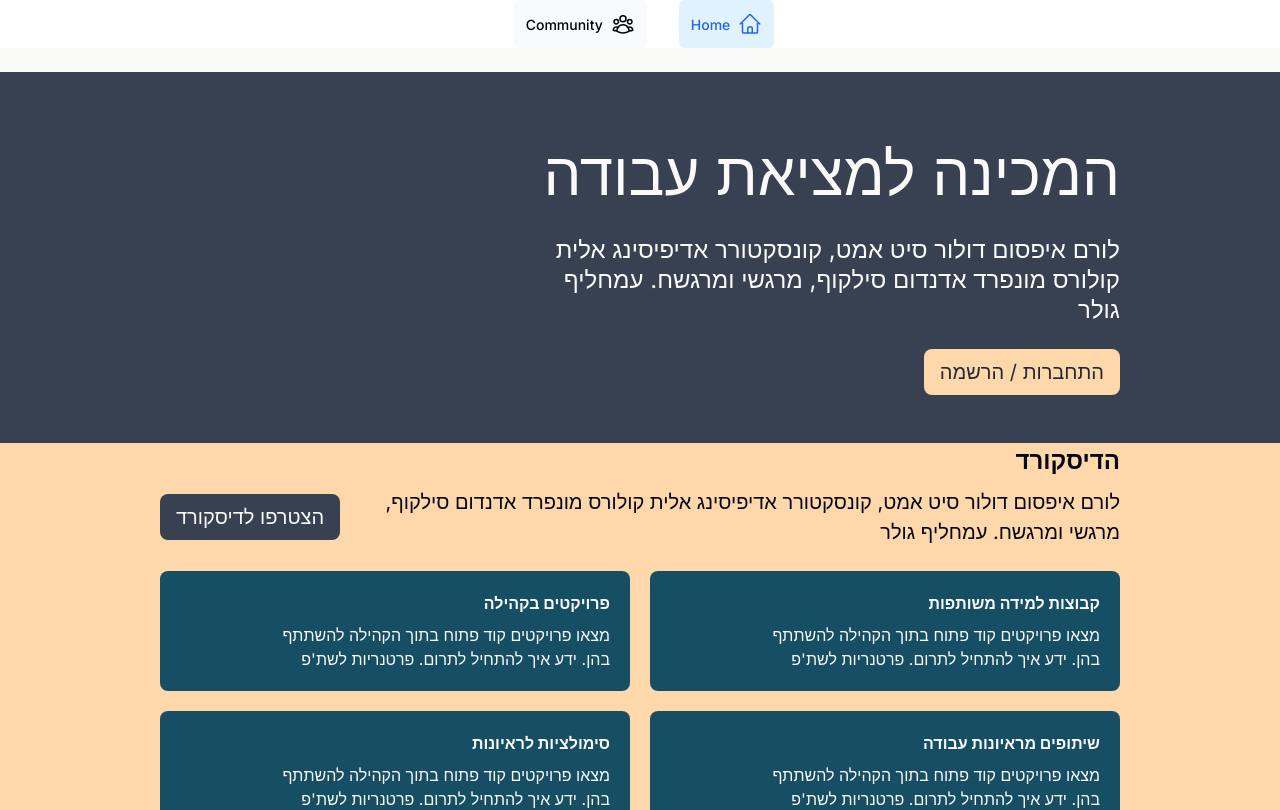
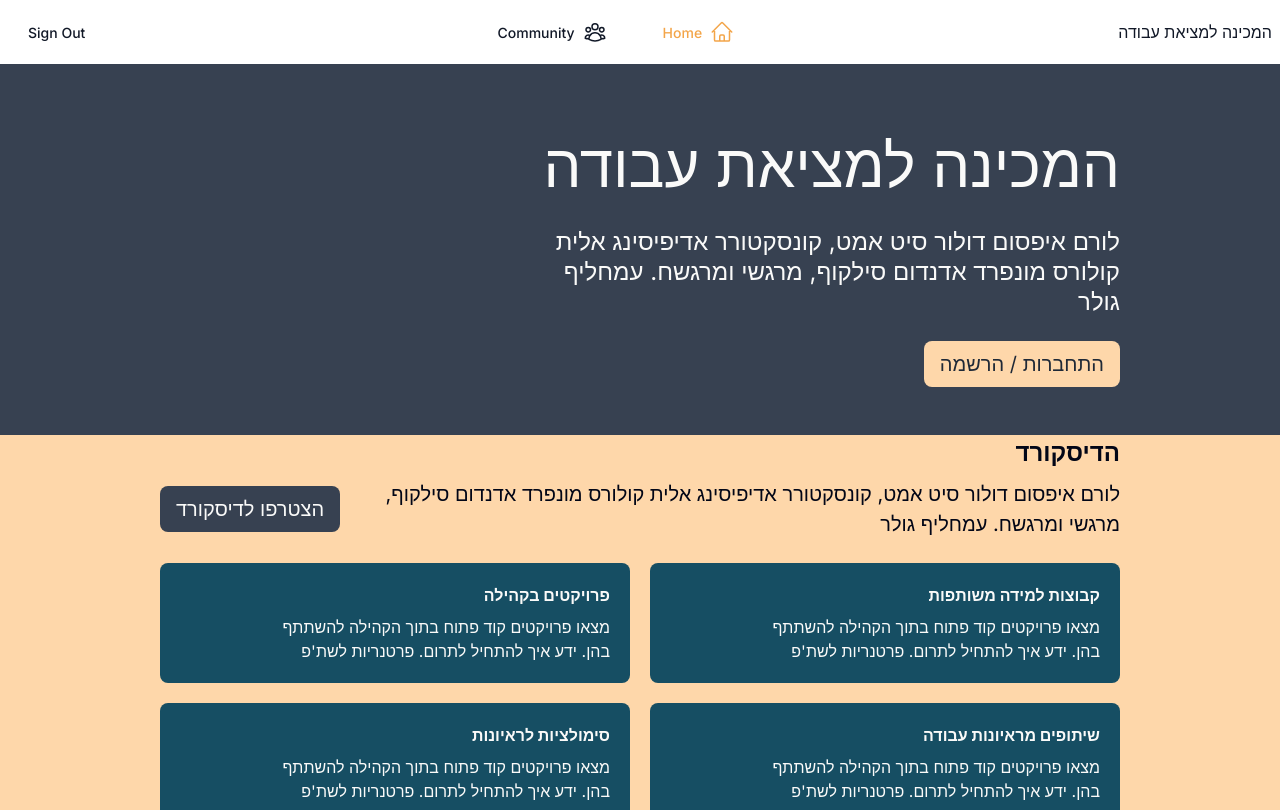
Before and after one commit to Bootcamp-Projects-Hamechina/hamechina, a Next.js app: page / in a window 1280 px wide. Shown: the top 810 px of the page. Built offline with nearby package versions, Linux system fonts and the light colour scheme.

Commit message:
Navbar styling

```diff
--- a/app/(routes)/layout.tsx
+++ b/app/(routes)/layout.tsx
@@ -25,7 +25,7 @@ export default function RootLayout({
 				<AuthProvider>
 					{/* TODO: Add navbar */}
 					<Navbar />
-					<main className="flex flex-col flex-1 h-full pt-6  bg-lightBg text-darkText">
+					<main className="flex flex-col flex-1 h-full bg-lightBg text-darkText">
 						{children}
 					</main>
 					<Footer />
--- a/app/_shared-components/_navbar/index.tsx
+++ b/app/_shared-components/_navbar/index.tsx
@@ -1,4 +1,3 @@
-import Link from 'next/link';
 import NavLinks, {signOut} from './nav-links';
 import { redirect } from 'next/navigation'
 
@@ -24,6 +23,7 @@ import { redirect } from 'next/navigation'
 type Props = {}
 
 const Navbar = (props: Props) => {
+  // TODO:
   // const { data: session, status } = useSession()
 
   // if (status === "authenticated") {
@@ -32,21 +32,21 @@ const Navbar = (props: Props) => {
 
   // return <a href="/api/auth/signin">Sign in</a>
   return (
-    <nav className='mx-auto max-w-7xl px-2 sm:px-6 lg:px-8'>
-      <div className="flex grow flex-row justify-between space-x-2 md:flex-col md:space-x-0 md:space-y-2">
+    <nav className='flex h-full px-3 py-2 md:px-2 text-gray-900'>
+      <div className="flex grow flex-row justify-between space-x-2 items-center">
+        <h2>המכינה למציאת עבודה</h2>
         <NavLinks />
-        {/* <div className="hidden h-auto w-full grow rounded-md bg-gray-50 md:block"></div> */}
-        {/* <form
+        <form
           action={async () => {
             'use server';
-            // await signOut();
+            // await signOut(); // TODO..
             redirect('/api/auth/signout')
           }}
         >
-          <button className="flex h-[48px] grow items-center justify-center gap-2 rounded-md bg-gray-50 p-3 text-sm font-medium hover:bg-sky-100 hover:text-blue-600 md:flex-none md:justify-start md:p-2 md:px-3">
+          <button className="flex h-[48px] grow items-center justify-center gap-2 rounded-md p-3 text-sm font-medium hover:text-[#164E63] md:flex-none md:justify-start md:p-2 md:px-3">
           <div className="hidden md:block">Sign Out</div>
           </button>
-        </form> */}
+        </form>
       </div>
     </nav>
   )
--- a/app/_shared-components/_navbar/nav-links.tsx
+++ b/app/_shared-components/_navbar/nav-links.tsx
@@ -26,7 +26,7 @@ export default function NavLinks() {
   const pathname = usePathname();
 
   return (
-      <ul className="hidden space-x-2 md:h-auto md:flex gap-8">
+      <ul className="space-x-2 md:h-auto md:flex gap-8">
       {links.map((link) => {
           const LinkIcon = link.icon;
           return (
@@ -34,14 +34,15 @@ export default function NavLinks() {
               key={link.name}
               href={link.href}
               className={clsx(
-                  'flex h-[48px] grow items-center justify-center gap-2 rounded-md bg-gray-50 p-3 text-sm font-medium hover:bg-sky-100 hover:text-blue-600 md:flex-none md:justify-start md:p-2 md:px-3',
+                  'flex h-[48px] grow items-center justify-center gap-2 rounded-md p-3 text-sm font-medium hover:text-[#164E63] md:flex-none md:justify-start md:p-2 md:px-3',
                   {
-                      'bg-sky-100 text-blue-600': pathname === link.href,
-                    },
+                    'text-[#F3A549]': pathname === link.href,
+                  },
                     )}
                     >
             <LinkIcon className="w-6" />
-            <p className="hidden md:block">{link.name}</p>
+            <p className="md:block">{link.name}</p>
+            {/* <p className="hidden md:block">{link.name}</p> */}
           </Link>
         );
     })}
```
